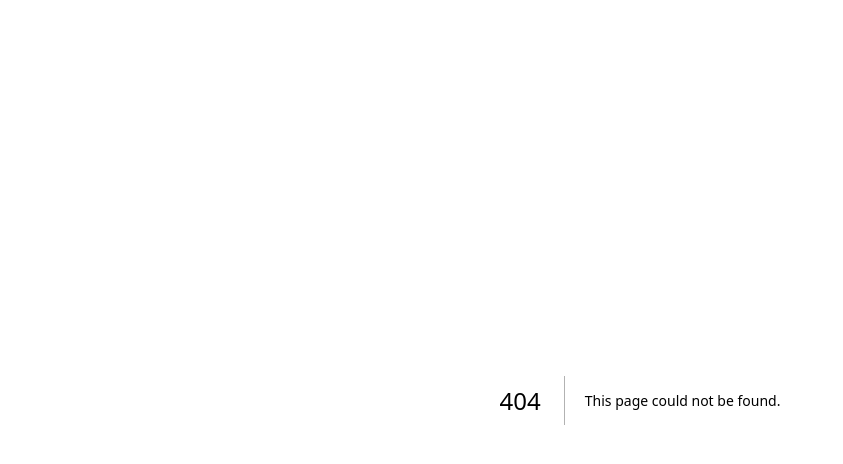
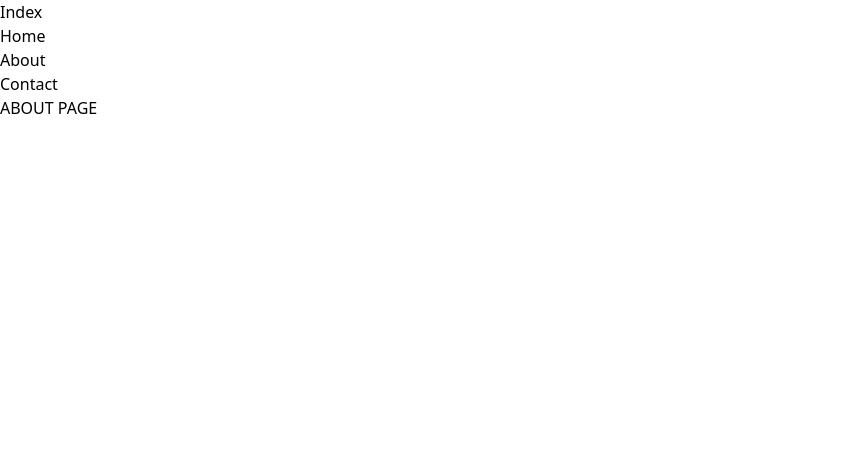
Before and after one commit to cufa03/jt-nutricion, a Next.js app: page /about in a window 1280 px wide. Before the commit this address had no page. Shown: the top 464 px of the page, without its empty margins (0-843 px from the left). Built offline with nearby package versions, Linux system fonts and the light colour scheme.

Commit message:
Added navbar links

```diff
--- /dev/null
+++ b/components/Navbar.jsx
@@ -0,0 +1,28 @@
+import Link from 'next/link';
+
+const Navbar = () => {
+	const links = [
+		{ label: 'Index', route: '/' },
+		{ label: 'Home', route: '/homepage' },
+		{ label: 'About', route: '/about' },
+		{ label: 'Contact', route: '/contact' },
+	];
+
+	return (
+		<div>
+			<nav>
+				<ul>
+					{links.map((link) => {
+						return (
+							<li key={link.route}>
+								<Link href={link.route}>{link.label}</Link>
+							</li>
+						);
+					})}
+				</ul>
+			</nav>
+		</div>
+	);
+};
+
+export default Navbar;
--- /dev/null
+++ b/src/app/about/page.jsx
@@ -0,0 +1,11 @@
+import React from 'react';
+
+const page = () => {
+	return (
+		<div>
+			<h1>ABOUT PAGE</h1>
+		</div>
+	);
+};
+
+export default page;
--- a/src/app/layout.jsx
+++ b/src/app/layout.jsx
@@ -1,14 +1,15 @@
 import './globals.css';
+import Navbar from '../../components/Navbar';
 
 export default function RootLayout({ children }) {
 	return (
 		<html lang="en">
-			{/*
-        <head /> will contain the components returned by the nearest parent
-        head.jsx. Find out more at https://beta.nextjs.org/docs/api-reference/file-conventions/head
-      */}
 			<head />
-			<body>{children}</body>
+			<body>
+				<Navbar />
+
+				{children}
+			</body>
 		</html>
 	);
 }
```
Also changed, not shown: src/app/contact/page.jsx (added, +11 -0 lines), src/app/homepage/page.jsx (added, +11 -0 lines).
